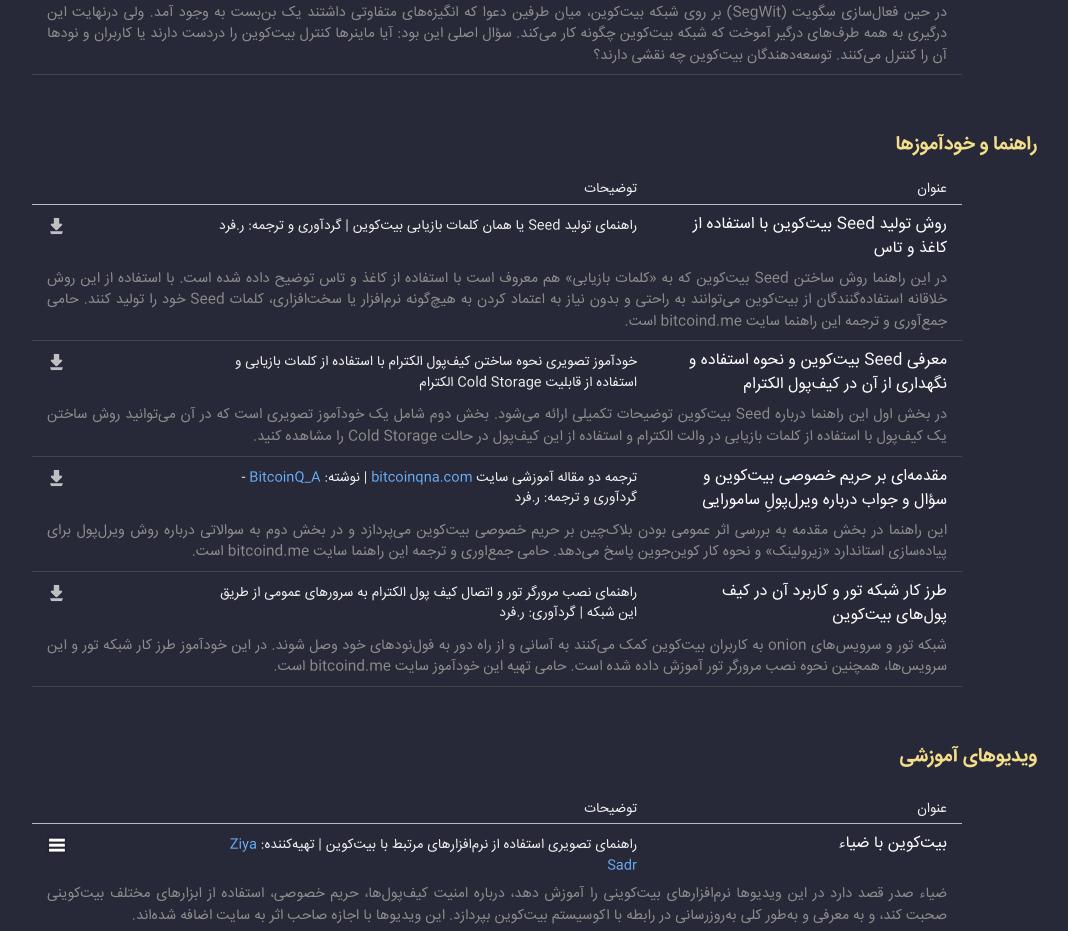
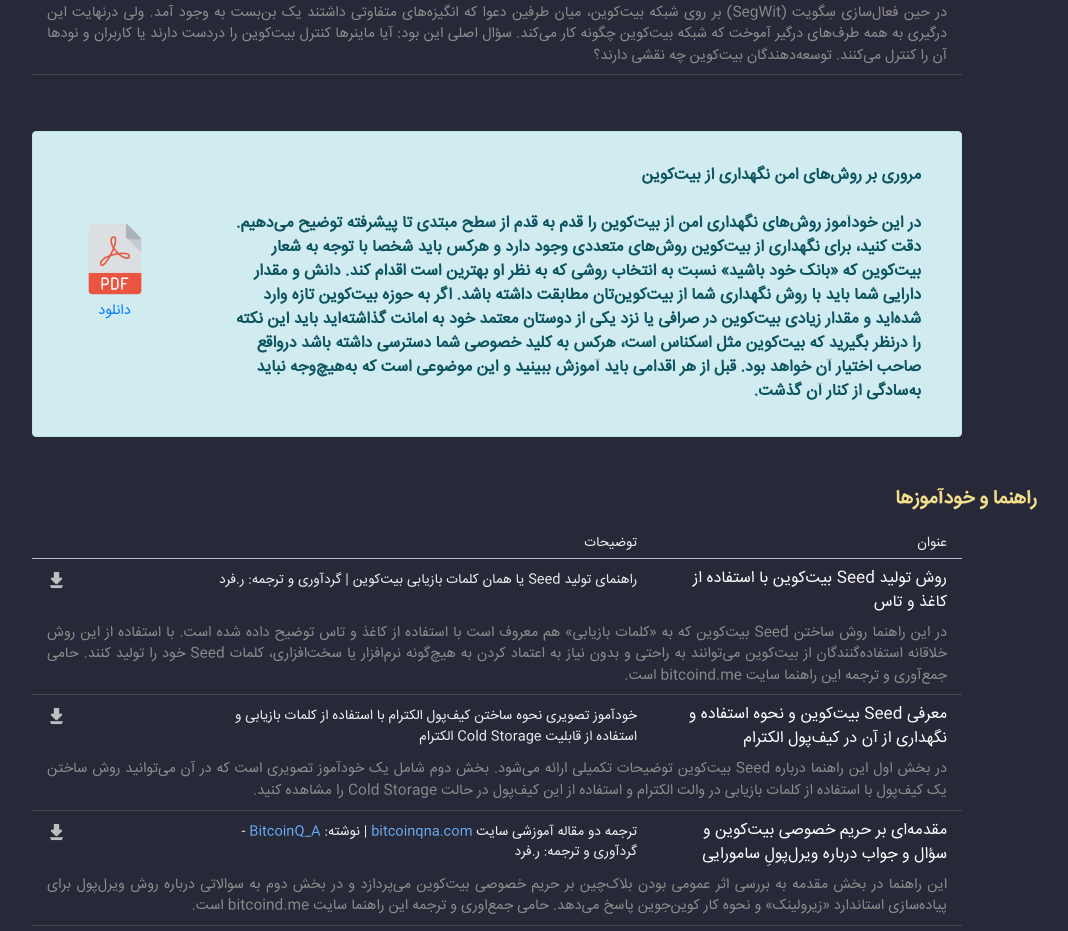
Before and after one commit to bitcoind-me/bitcoind-me, a plain HTML site: page index.html in a window 1280 px wide. Shown: the part 2034-2965 px from the top of the page, without its empty margins (143-1211 px from the left). Drawn offline with Linux system fonts and the light colour scheme.

Commit message:
raveshhaye-negahdari-bitcoin rev0

```diff
--- a/index.html
+++ b/index.html
@@ -469,6 +469,40 @@
       </div>
     </div>
 
+    <div class="container mb-5 mt-3 ir_title text-right" style="width: 75%;font-size: 1em;">
+      <div class="alert alert-info" role="alert">
+        <div class="row">
+          <div class="col-lg-10">
+            <div style="padding:20px;font-weight: bold;">
+              مروری بر روش‌های امن نگهداری از بیت‌کوین
+              <br/><br/>
+              در این خودآموز روش‌های نگهداری امن از بیت‌کوین را قدم به قدم از سطح مبتدی تا پیشرفته توضیح می‌دهیم. دقت کنید، برای نگهداری از بیت‌کوین روش‌های متعددی وجود دارد و هرکس باید شخصا با توجه به شعار بیت‌کوین که «بانک خود باشید» نسبت به انتخاب روشی که به نظر او بهترین است اقدام کند. دانش و مقدار دارایی شما باید با روش نگهداری شما از بیت‌کوین‌تان مطابقت داشته باشد. اگر به حوزه بیت‌کوین تازه وارد شده‌اید و مقدار زیادی بیت‌کوین در صرافی یا نزد یکی از دوستان معتمد خود به امانت گذاشته‌اید باید این نکته را درنظر بگیرید که بیت‌کوین مثل اسکناس است، هرکس به کلید خصوصی شما دسترسی داشته باشد درواقع صاحب اختیار آن خواهد بود. قبل از هر اقدامی باید آموزش ببینید و این موضوعی است که به‌هیچ‌وجه نباید به‌سادگی از کنار آن گذشت.
+            </div>
+          </div>
+          <div class="col-lg-2">
+            <div style="padding:75px 20px 20px 20px;">
+              <div class="row">
+                <div class="col text-center">
+                  <a href="blobs/tuts/raveshhaye-negahdari-az-bitcoin-bitcoind_me.pdf">
+                    <img src="assets/images/pdf-icon.png" style="height: 80px;">
+                  </a>
+                </div>
+              </div>
+              <div class="row">
+                <div class="col text-center">
+                  <a href="blobs/tuts/raveshhaye-negahdari-az-bitcoin-bitcoind_me.pdf">
+                    <span style="font-size:.9em;">
+                     دانلود
+                    </span>
+                  </a>
+                </div>
+              </div>
+            </div>
+          </div>
+        </div>
+      </div>
+    </div>
+
     <div class="container mt-5">
       <p class="section_header container-fluid">راهنما و خودآموزها</p>
     </div>
```
Also changed, not shown: 1 other file.
